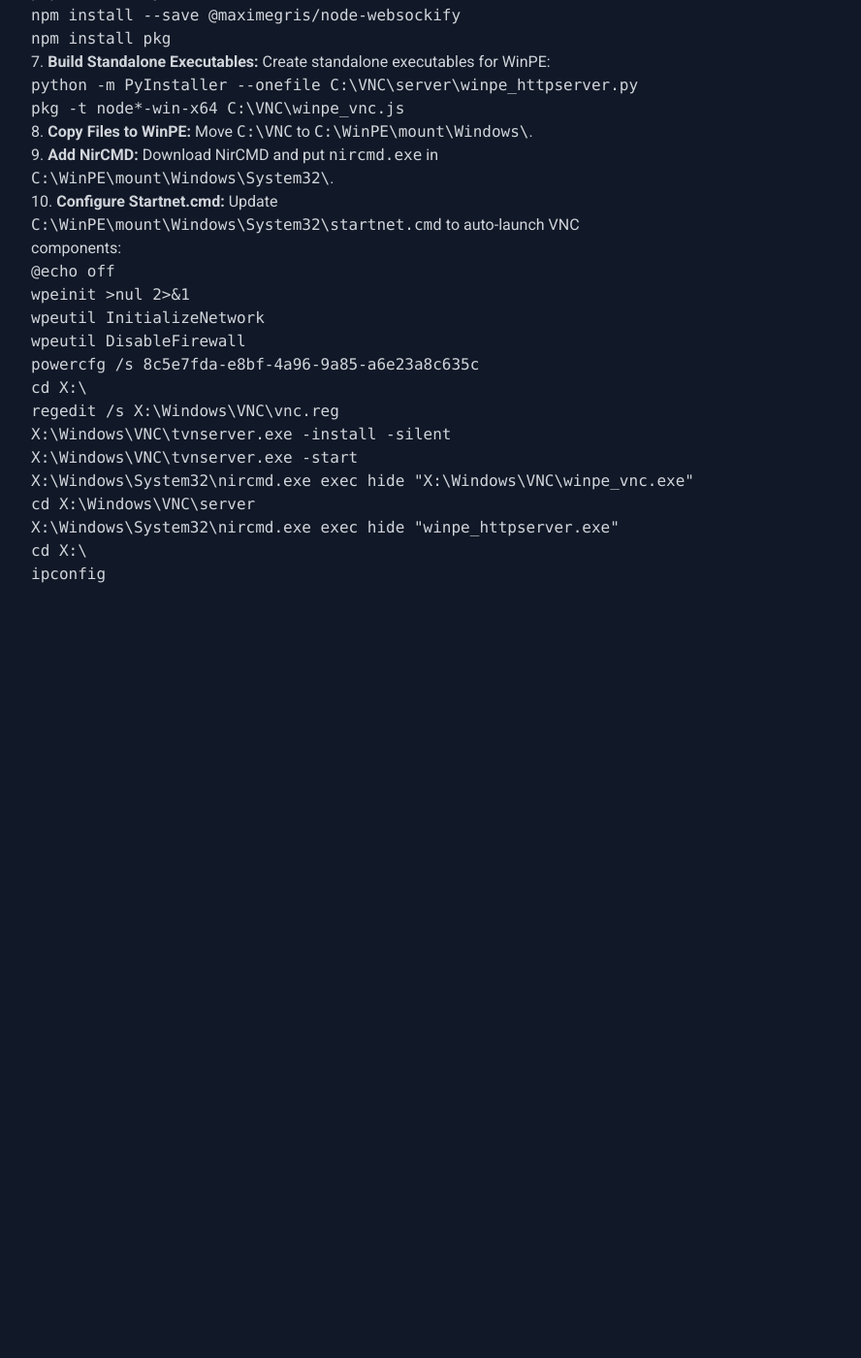
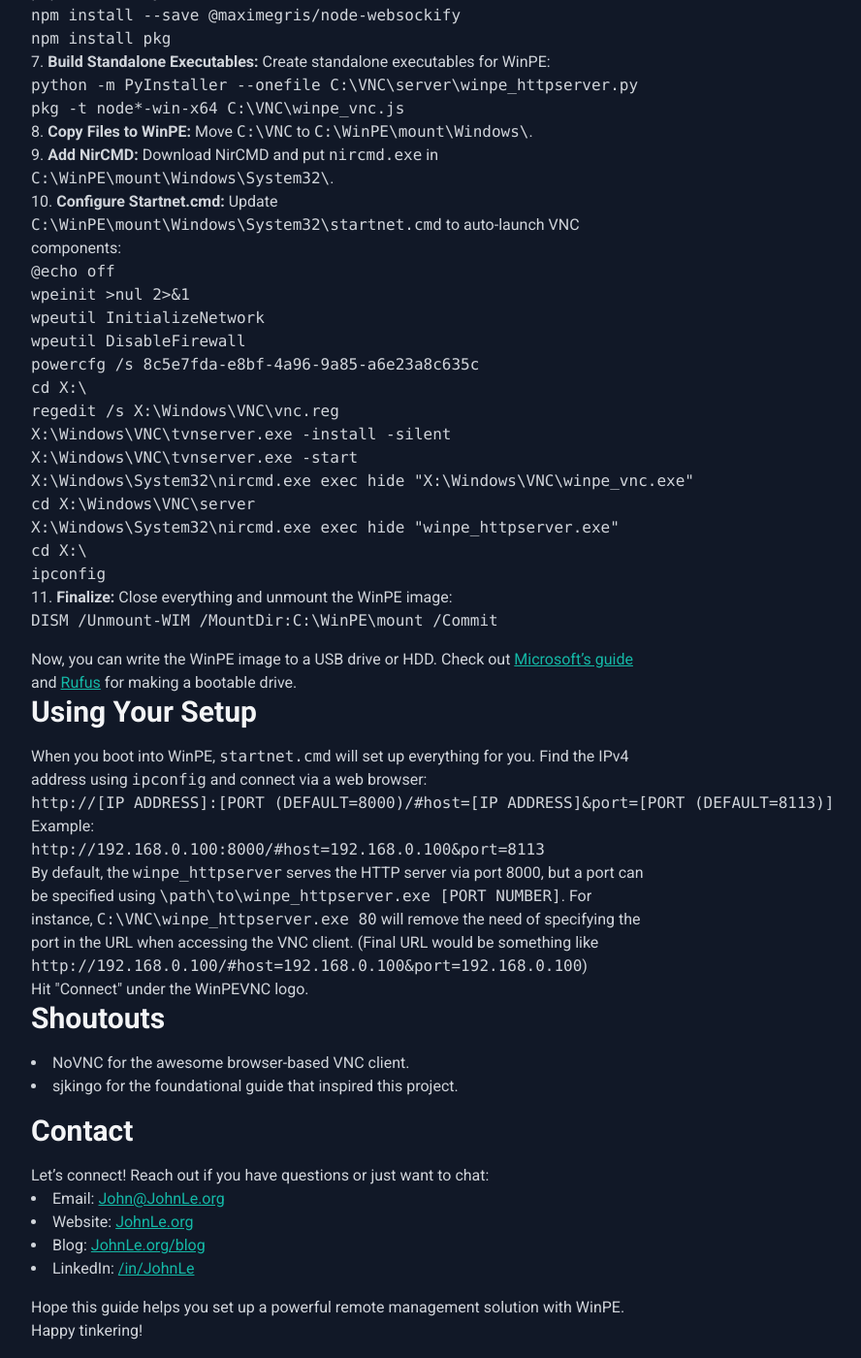
Before and after one commit to J0hnLe/oj.hn, a Jekyll site: the page built from _posts/2024-09-04-WinPE-VNC.md, in a window 1280 px wide and 1400 px high, scrolled down 2042 px. Shown: the whole window at 97% size, without its empty margins (288-1176 px from the left). Built offline with Jekyll 4.4.1, drawn with Linux system fonts in a browser that asks for light colours; nearby versions of some CDN libraries; before the commit the page ends 2678 px from its top, so only the background shows below that.

Commit message:
Update 2024-09-04-WinPE-VNC.md

```diff
--- a/_posts/2024-09-04-WinPE-VNC.md
+++ b/_posts/2024-09-04-WinPE-VNC.md
@@ -117,3 +117,39 @@ X:\Windows\System32\nircmd.exe exec hide "winpe_httpserver.exe"
 cd X:\
 ipconfig</code></pre>
     </li>
+    <li><strong>Finalize:</strong> Close everything and unmount the WinPE image:
+      <pre><code>DISM /Unmount-WIM /MountDir:C:\WinPE\mount /Commit</code></pre>
+    </li>
+  </ol>
+  <p>Now, you can write the WinPE image to a USB drive or HDD. Check out <a href="https://learn.microsoft.com/en-us/windows-hardware/manufacture/desktop/winpe-create-usb-bootable-drive?view=windows-11#create-a-winpe-iso-dvd-or-cd" class="text-teal-500 underline">Microsoft’s guide</a> and <a href="https://rufus.ie" class="text-teal-500 underline">Rufus</a> for making a bootable drive.</p>
+</section>
+
+<section id="using-your-setup">
+  <h2 class="text-3xl font-bold text-gray-100 mb-4">Using Your Setup</h2>
+  <p>When you boot into WinPE, <code>startnet.cmd</code> will set up everything for you. Find the IPv4 address using <code>ipconfig</code> and connect via a web browser:</p>
+  <pre><code>http://[IP ADDRESS]:[PORT (DEFAULT=8000)/#host=[IP ADDRESS]&port=[PORT (DEFAULT=8113)]</code></pre>
+  <p>Example:</p>
+  <pre><code>http://192.168.0.100:8000/#host=192.168.0.100&port=8113</code></pre>
+  <p>By default, the <code>winpe_httpserver</code> serves the HTTP server via port 8000, but a port can be specified using <code>\path\to\winpe_httpserver.exe [PORT NUMBER]</code>. For instance, <code>C:\VNC\winpe_httpserver.exe 80</code> will remove the need of specifying the port in the URL when accessing the VNC client. (Final URL would be something like <code>http://192.168.0.100/#host=192.168.0.100&port=192.168.0.100</code>)</p>
+  <p>Hit "Connect" under the WinPEVNC logo.</p>
+</section>
+
+<section id="shoutouts">
+  <h2 class="text-3xl font-bold text-gray-100 mb-4">Shoutouts</h2>
+  <ul class="list-disc list-inside mb-4">
+    <li>NoVNC for the awesome browser-based VNC client.</li>
+    <li>sjkingo for the foundational guide that inspired this project.</li>
+  </ul>
+</section>
+
+<section id="contact">
+  <h2 class="text-3xl font-bold text-gray-100 mb-4">Contact</h2>
+  <p>Let’s connect! Reach out if you have questions or just want to chat:</p>
+  <ul class="list-disc list-inside mb-4">
+    <li>Email: <a href="mailto:John@JohnLe.org" class="text-teal-500 underline">John@JohnLe.org</a></li>
+    <li>Website: <a href="https://johnle.org" class="text-teal-500 underline">JohnLe.org</a></li>
+    <li>Blog: <a href="https://johnle.org/blog" class="text-teal-500 underline">JohnLe.org/blog</a></li>
+    <li>LinkedIn: <a href="https://linkedin.com/in/JohnLe" class="text-teal-500 underline">/in/JohnLe</a></li>
+  </ul>
+  <p>Hope this guide helps you set up a powerful remote management solution with WinPE. Happy tinkering!</p>
+</section>
```
